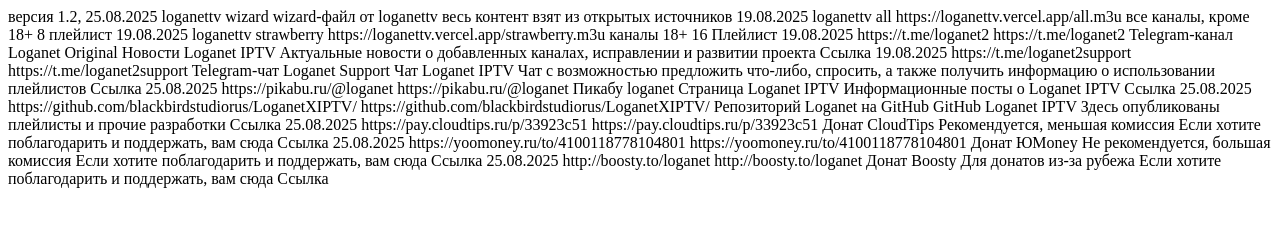
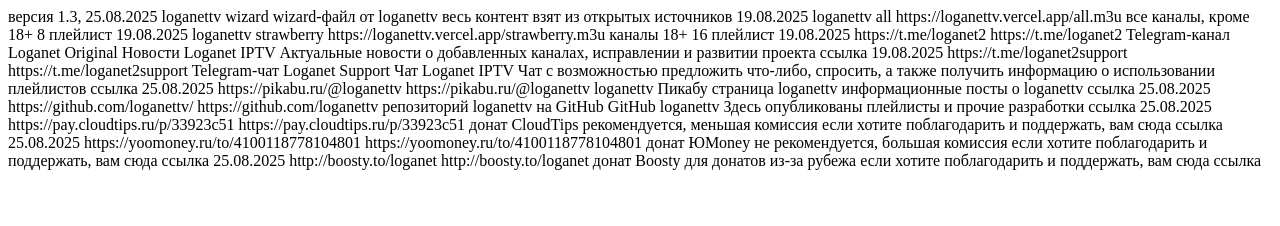
Before and after one commit to loganettv/playlists, a plain HTML site: page index.html in a window 1280 px wide. Drawn offline with Linux system fonts and the light colour scheme.

Commit message:
Update index.html

```diff
--- a/index.html
+++ b/index.html
@@ -1,7 +1,7 @@
 <?xml version="1.0" encoding="utf-8"?>
 <wizard>
   <info>
-    <version>версия 1.2, 25.08.2025</version>
+    <version>версия 1.3, 25.08.2025</version>
     <name>loganettv wizard</name>
     <comment>wizard-файл от loganettv</comment>
     <warning>весь контент взят из открытых источников</warning>
@@ -22,7 +22,7 @@
       <name>loganettv strawberry</name> <url>https://loganettv.vercel.app/strawberry.m3u</url>
       <comment>каналы 18+</comment>
       <update_hours>16</update_hours>
-      <group>Плейлист</group>
+      <group>плейлист</group>
     </playlist>
 
 <links>
@@ -34,7 +34,7 @@
       <name>Telegram-канал Loganet Original</name>
       <comment>Новости Loganet IPTV</comment>
       <description>Актуальные новости о добавленных каналах, исправлении и развитии проекта</description>
-      <group>Ссылка</group>
+      <group>ссылка</group>
     </link>
 
     <link>
@@ -44,57 +44,57 @@
       <name>Telegram-чат Loganet Support</name>
       <comment>Чат Loganet IPTV</comment>
       <description>Чат с возможностью предложить что-либо, спросить, а также получить информацию о использовании плейлистов</description>
-      <group>Ссылка</group>
+      <group>ссылка</group>
     </link>
 
     <link>
       <date>25.08.2025</date>
-      <url>https://pikabu.ru/@loganet</url>
-      <url_ref>https://pikabu.ru/@loganet</url_ref>
-      <name>Пикабу loganet</name>
-      <comment>Страница Loganet IPTV</comment>
-      <description>Информационные посты о Loganet IPTV</description>
-      <group>Ссылка</group>
+      <url>https://pikabu.ru/@loganettv</url>
+      <url_ref>https://pikabu.ru/@loganettv</url_ref>
+      <name>loganettv Пикабу</name>
+      <comment>страница loganettv</comment>
+      <description>информационные посты о loganettv</description>
+      <group>ссылка</group>
     </link>
 
     <link>
       <date>25.08.2025</date>
-      <url>https://github.com/blackbirdstudiorus/LoganetXIPTV/</url>
-      <url_ref>https://github.com/blackbirdstudiorus/LoganetXIPTV/</url_ref>
-      <name>Репозиторий Loganet на GitHub</name>
-      <comment>GitHub Loganet IPTV</comment>
+      <url>https://github.com/loganettv/</url>
+      <url_ref>https://github.com/loganettv</url_ref>
+      <name>репозиторий loganettv на GitHub</name>
+      <comment>GitHub loganettv</comment>
       <description>Здесь опубликованы плейлисты и прочие разработки</description>
-      <group>Ссылка</group>
+      <group>ссылка</group>
     </link>
 
     <link>
       <date>25.08.2025</date>
       <url>https://pay.cloudtips.ru/p/33923c51</url>
       <url_ref>https://pay.cloudtips.ru/p/33923c51</url_ref>
-      <name>Донат CloudTips</name>
-      <comment>Рекомендуется, меньшая комиссия</comment>
-      <description>Если хотите поблагодарить и поддержать, вам сюда</description>
-      <group>Ссылка</group>
+      <name>донат CloudTips</name>
+      <comment>рекомендуется, меньшая комиссия</comment>
+      <description>если хотите поблагодарить и поддержать, вам сюда</description>
+      <group>ссылка</group>
     </link>
 
     <link>
       <date>25.08.2025</date>
       <url>https://yoomoney.ru/to/4100118778104801</url>
       <url_ref>https://yoomoney.ru/to/4100118778104801</url_ref>
-      <name>Донат ЮMoney</name>
-      <comment>Не рекомендуется, большая комиссия</comment>
-      <description>Если хотите поблагодарить и поддержать, вам сюда</description>
-      <group>Ссылка</group>
+      <name>донат ЮMoney</name>
+      <comment>не рекомендуется, большая комиссия</comment>
+      <description>если хотите поблагодарить и поддержать, вам сюда</description>
+      <group>ссылка</group>
     </link>
 
     <link>
       <date>25.08.2025</date>
       <url>http://boosty.to/loganet</url>
       <url_ref>http://boosty.to/loganet</url_ref>
-      <name>Донат Boosty</name>
-      <comment>Для донатов из-за рубежа</comment>
-      <description>Если хотите поблагодарить и поддержать, вам сюда</description>
-      <group>Ссылка</group>
+      <name>донат Boosty</name>
+      <comment>для донатов из-за рубежа</comment>
+      <description>если хотите поблагодарить и поддержать, вам сюда</description>
+      <group>ссылка</group>
     </link>
 
 </links>
```
